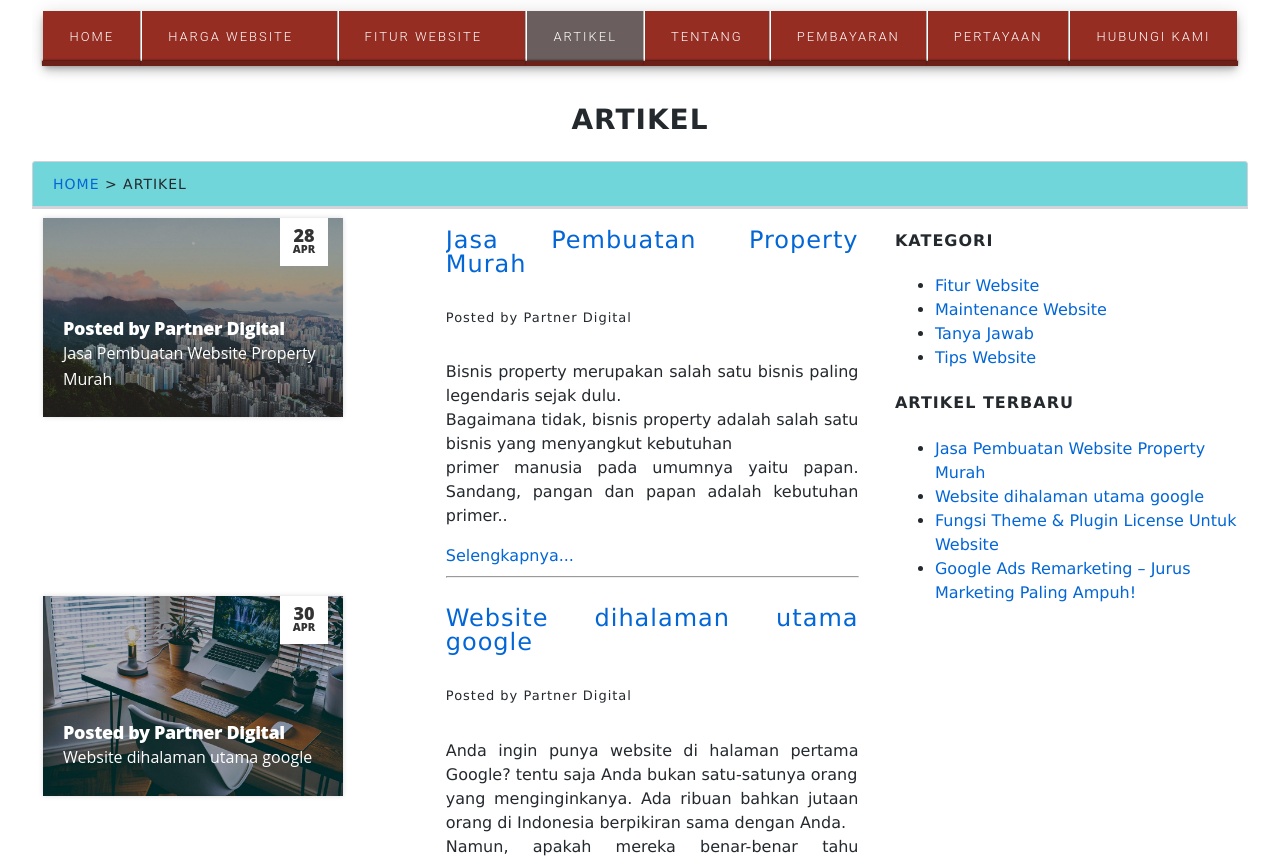
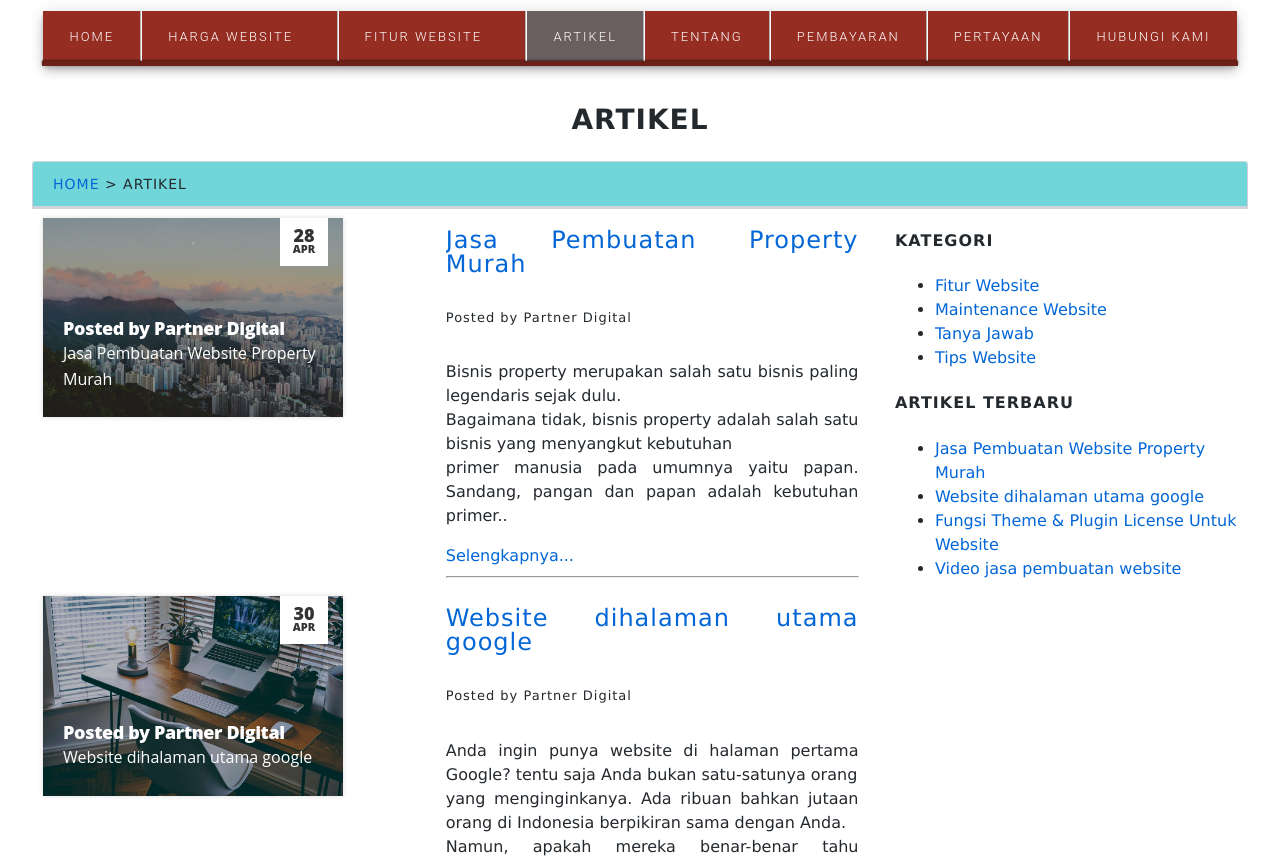
Before and after one commit to herrydiantoro19/herrydiantoro19.github.io, a plain HTML site: page aktikel.html in a window 1280 px wide. Shown: the part 232-1093 px from the top of the page. Drawn offline with Linux system fonts and the light colour scheme.

Commit message:
Add files via upload

```diff
--- a/aktikel.html
+++ b/aktikel.html
@@ -160,7 +160,7 @@
                                              <a href="artikelselengkapnya/Fungsi Theme & Plugin License Untuk Website.html" title=" Fungsi Theme & Plugin License Untuk Website">Fungsi Theme & Plugin License Untuk Website</a>
                                          </li>
                                           <li>
-                                             <a href="artikelselengkapnya/Google Ads Remarketing – Jurus Marketing Paling Ampuh.html" title="Google Ads Remarketing – Jurus Marketing Paling Ampuh!">Google Ads Remarketing – Jurus Marketing Paling Ampuh!</a>
+                                             <a href="artikelselengkapnya/Video jasa pembuatan website.html" title="Video jasa pembuatan website">Video jasa pembuatan website</a>
                                          </li>
 
 
```
